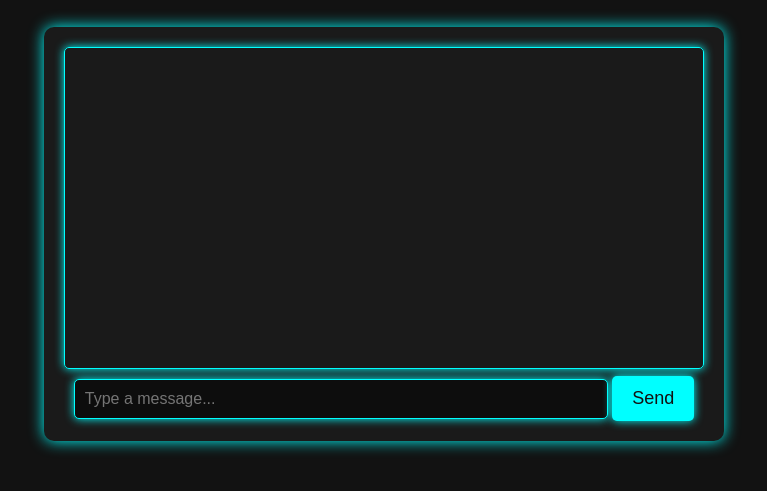
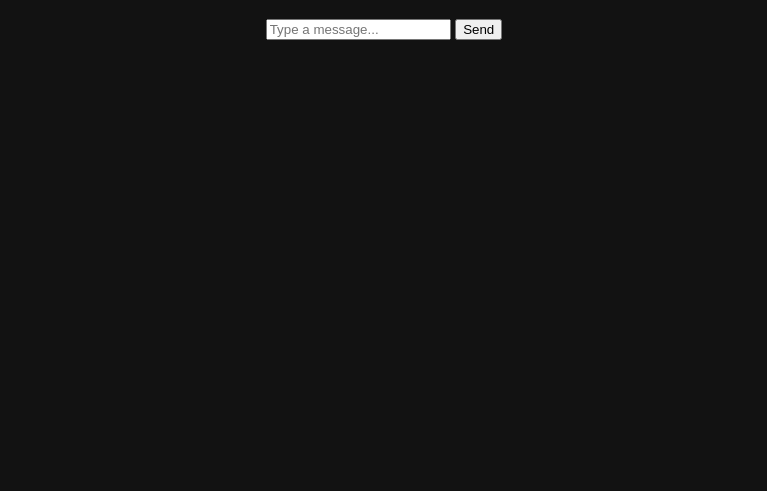
Before and after one commit to ZeroEx-0X/my-portfolio, a website: page views/chatbot.html in a window 1280 px wide. Shown: the part 61-552 px from the top of the page, without its empty margins (256-1023 px from the left). Drawn offline with Linux system fonts and the light colour scheme.

Commit message:
Update styles.css

```diff
--- a/public/styles.css
+++ b/public/styles.css
@@ -1,4 +1,4 @@
-/* Dark Theme */
+/* General Styles */
 body {
     font-family: Arial, sans-serif;
     background-color: #121212;
@@ -61,25 +61,7 @@ header p {
     opacity: 0.8;
 }
 
-/* Buttons */
-button {
-    padding: 12px 20px;
-    background: #00ffff;
-    color: #121212;
-    border: none;
-    cursor: pointer;
-    font-size: 18px;
-    border-radius: 5px;
-    transition: 0.3s;
-    box-shadow: 0 0 10px #00ffff;
-}
-
-button:hover {
-    background: #009999;
-    box-shadow: 0 0 15px #00ffff;
-}
-
-/* PROJECT SECTION */
+/* Projects */
 .project-container {
     display: flex;
     justify-content: center;
@@ -109,7 +91,7 @@ button:hover {
     text-shadow: 0 0 5px #00ffff;
 }
 
-/* SOCIAL SECTION */
+/* Social Buttons */
 .social-container {
     display: flex;
     justify-content: center;
@@ -132,66 +114,3 @@ button:hover {
     background: #009999;
     box-shadow: 0 0 15px #00ffff;
 }
-/* Chatbox */
-#chat-container {
-    width: 50%;
-    margin: 30px auto;
-    background: #1a1a1a;
-    padding: 20px;
-    border-radius: 10px;
-    box-shadow: 0 0 15px #00ffff;
-}
-
-#chat-box {
-    border: 1px solid #00ffff;
-    height: 300px;
-    overflow-y: auto;
-    padding: 10px;
-    text-align: left;
-    border-radius: 5px;
-    box-shadow: 0 0 10px #00ffff;
-}
-
-#user-input {
-    width: 80%;
-    padding: 10px;
-    border: none;
-    border-radius: 5px;
-    margin-top: 10px;
-    background: #0d0d0d;
-    color: #ffffff;
-    font-size: 16px;
-    border: 1px solid #00ffff;
-    box-shadow: 0 0 10px #00ffff;
-}
-
-#user-input:focus {
-    outline: none;
-    box-shadow: 0 0 15px #00ffff;
-}
-
-/* Video Downloader */
-#video-url {
-    width: 60%;
-    padding: 10px;
-    border-radius: 5px;
-    border: 1px solid #00ffff;
-    background: #0d0d0d;
-    color: #ffffff;
-    font-size: 16px;
-    box-shadow: 0 0 10px #00ffff;
-}
-
-#video-url:focus {
-    outline: none;
-    box-shadow: 0 0 15px #00ffff;
-}
-
-/* Footer */
-footer {
-    margin-top: 50px;
-    padding: 20px;
-    background: #1a1a1a;
-    text-align: center;
-    box-shadow: 0 0 10px rgba(0, 255, 255, 0.3);
-}
```
